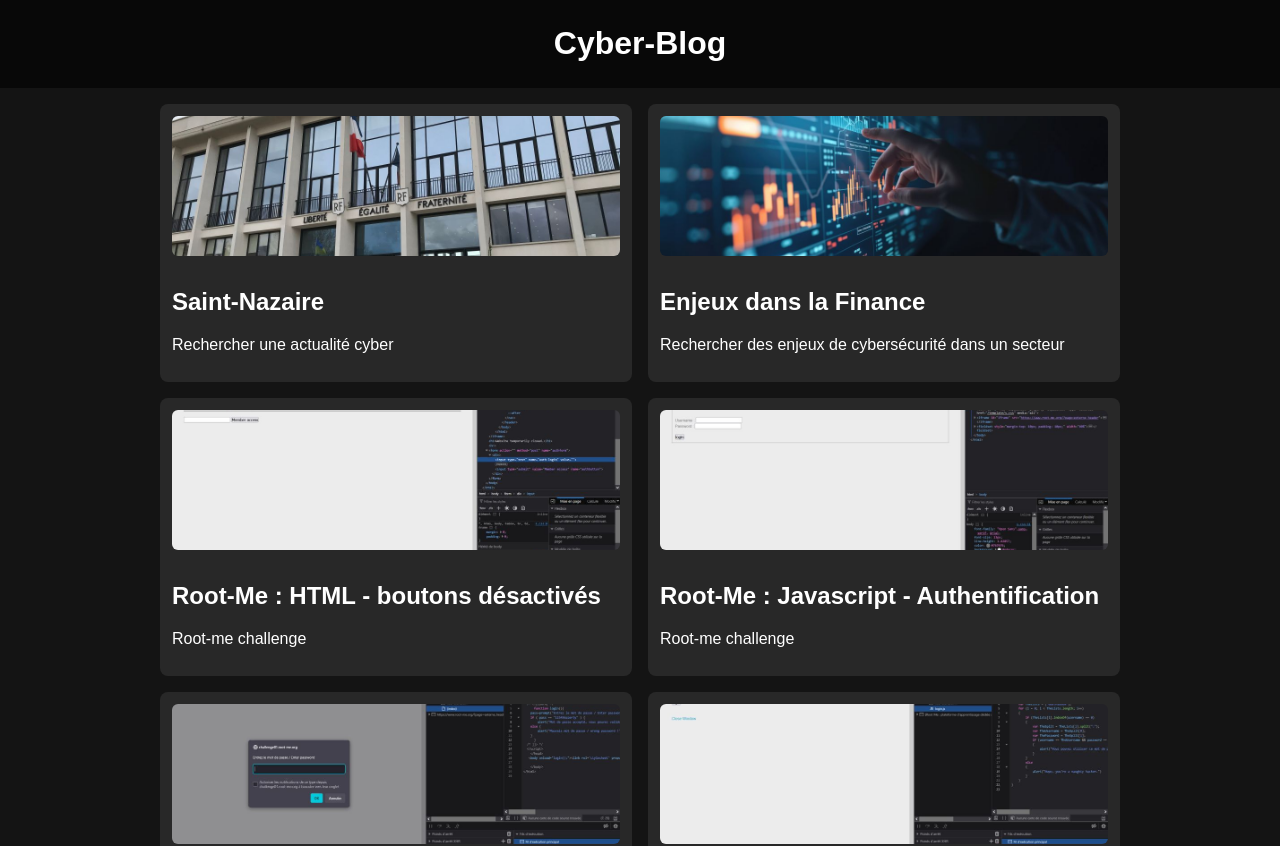
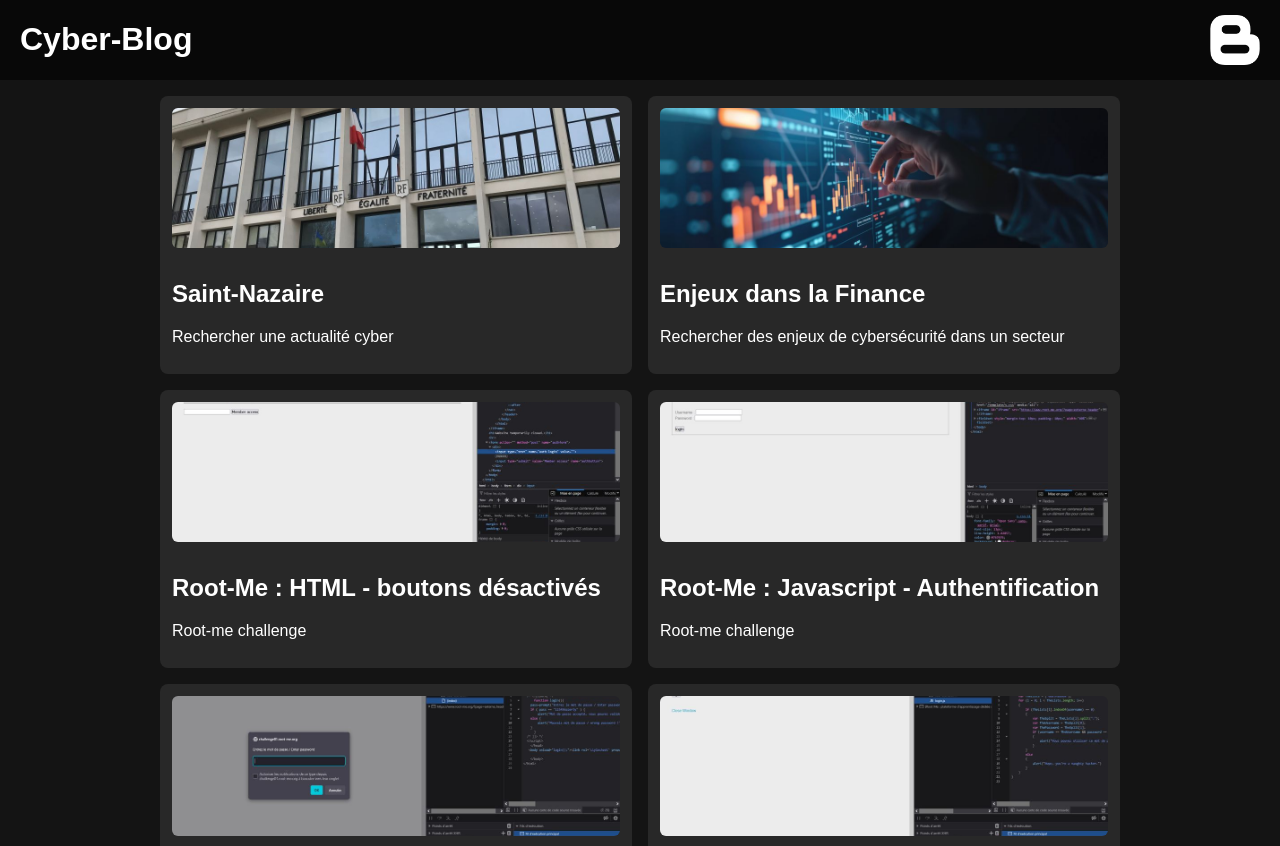
Before and after one commit to Arthur-Prudhomme/cyber-blog, a Vue app: page / in a window 1280 px wide. Shown: the top 846 px of the page. Built offline with nearby package versions, Linux system fonts and the light colour scheme.

Commit message:
style header

```diff
--- a/src/components/Header.vue
+++ b/src/components/Header.vue
@@ -1,6 +1,7 @@
 <template>
   <header class="header">
     <h1 @click="goHome" style="cursor: pointer">Cyber-Blog</h1>
+    <img @click="goHome" src="/images/logo.png" class="logo" alt="logo" width="50">
   </header>
 </template>
 
@@ -19,8 +20,16 @@ export default {
 .header {
   background-color: rgb(8, 8, 8);
   color: white;
-  padding: 4px;
+  padding: 0 20px;
   text-align:center;
   font-size: 16px;
+  display:flex;
+  flex-direction: row;
+  justify-content: space-between;
+  align-items: center;
+}
+
+.logo{
+  cursor:pointer;
 }
 </style>
```
Also changed, not shown: public/images/logo.png (added).
